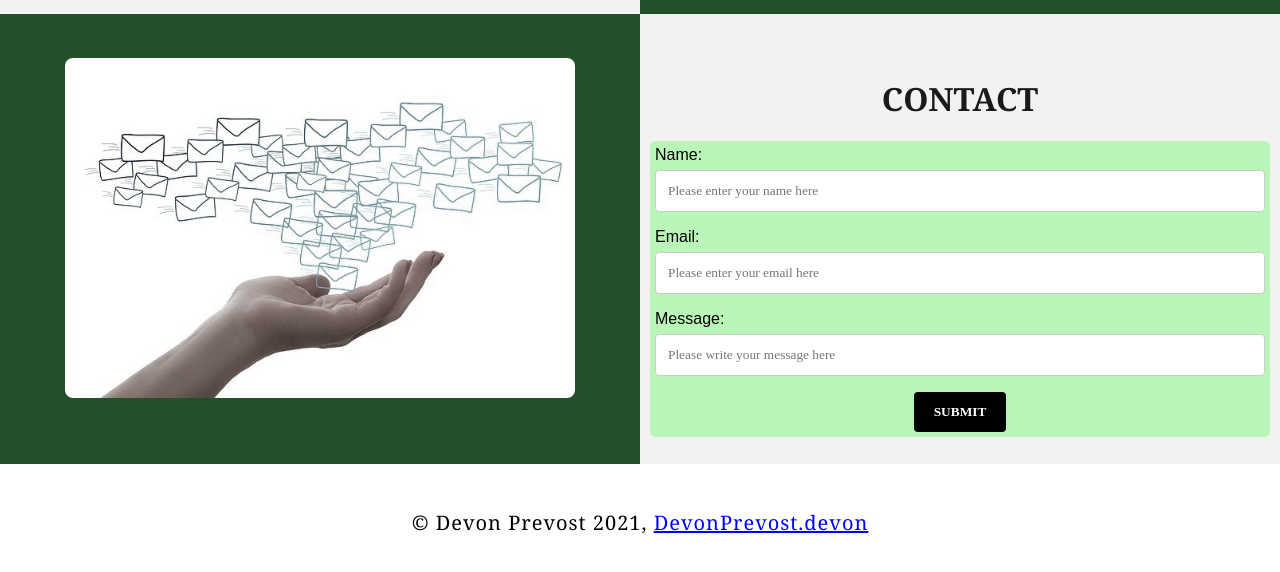
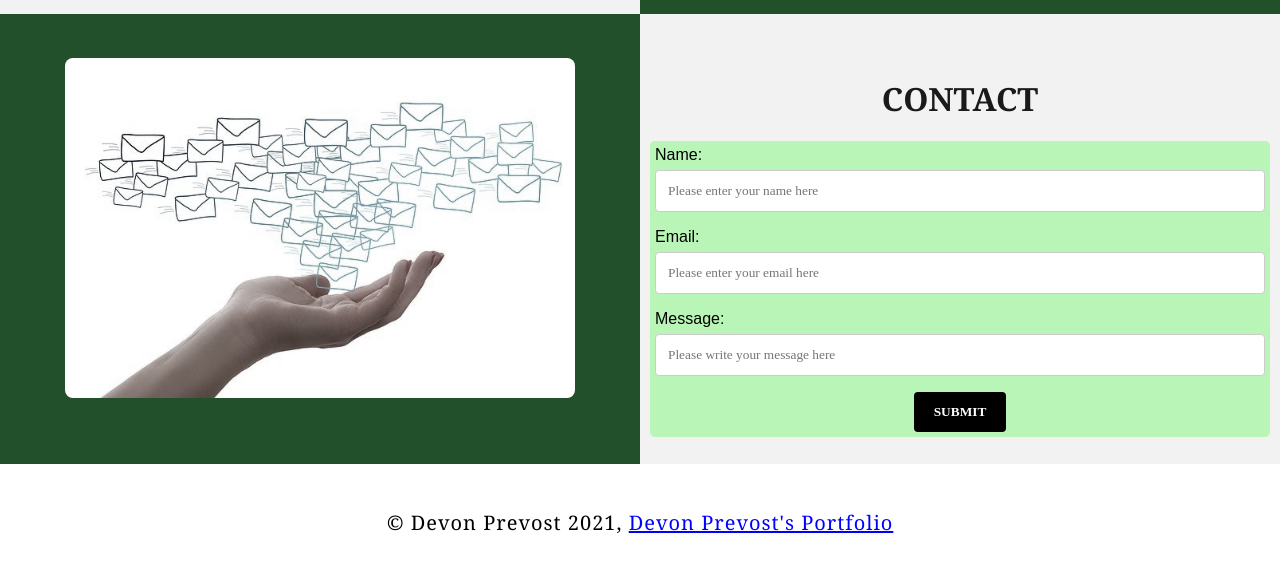
Before and after one commit to dprevost5/dprevost5.github.io, a plain HTML site: page index.html in a window 1280 px wide. Shown: the part 1200-1772 px from the top of the page. Drawn offline with Linux system fonts and the light colour scheme.

Commit message:
Update index.html

```diff
--- a/index.html
+++ b/index.html
@@ -63,7 +63,7 @@
                     <br>
                     <br>I am an aspiring graduate of <a href="https://www.learncodinganywhere.com" target="_blank">The Tech Academy</a>’s Software Developer Boot Camp, and trained and experienced in the following web and programming languages: HTML, CSS, JavaScript, SQL, C# and more.
                     <br>
-                    <br>As a full-stack developer and would love to work with you on your project. <a href="#Contact">Contact</a> me below!
+                    <br>As a full-stack developer I would love to work with you on your project. <a href="#Contact">Contact</a> me below!
                 </p>
             </div>
         </div>
@@ -110,7 +110,7 @@
         <!--Footer section-->
         <footer>
             <p>
-                <p class="center">&copy; Devon Prevost 2021, <a href="" target="_blank">DevonPrevost.devon</a></p>
+                <p class="center">&copy; Devon Prevost 2021, <a href="https://dprevost5.github.io" target="_blank">Devon Prevost's Portfolio</a></p>
                 <br>
             </p>
         </footer>
```
